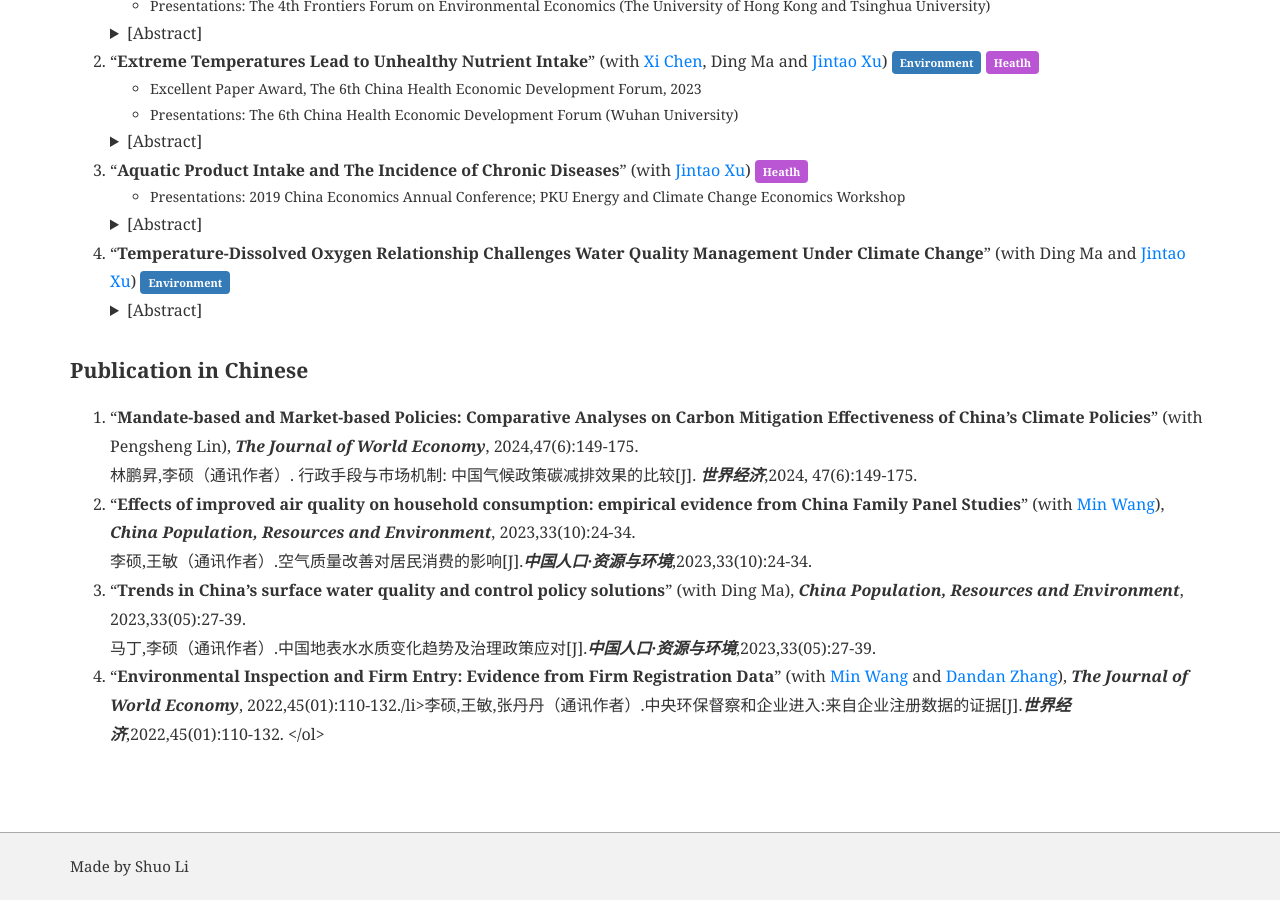
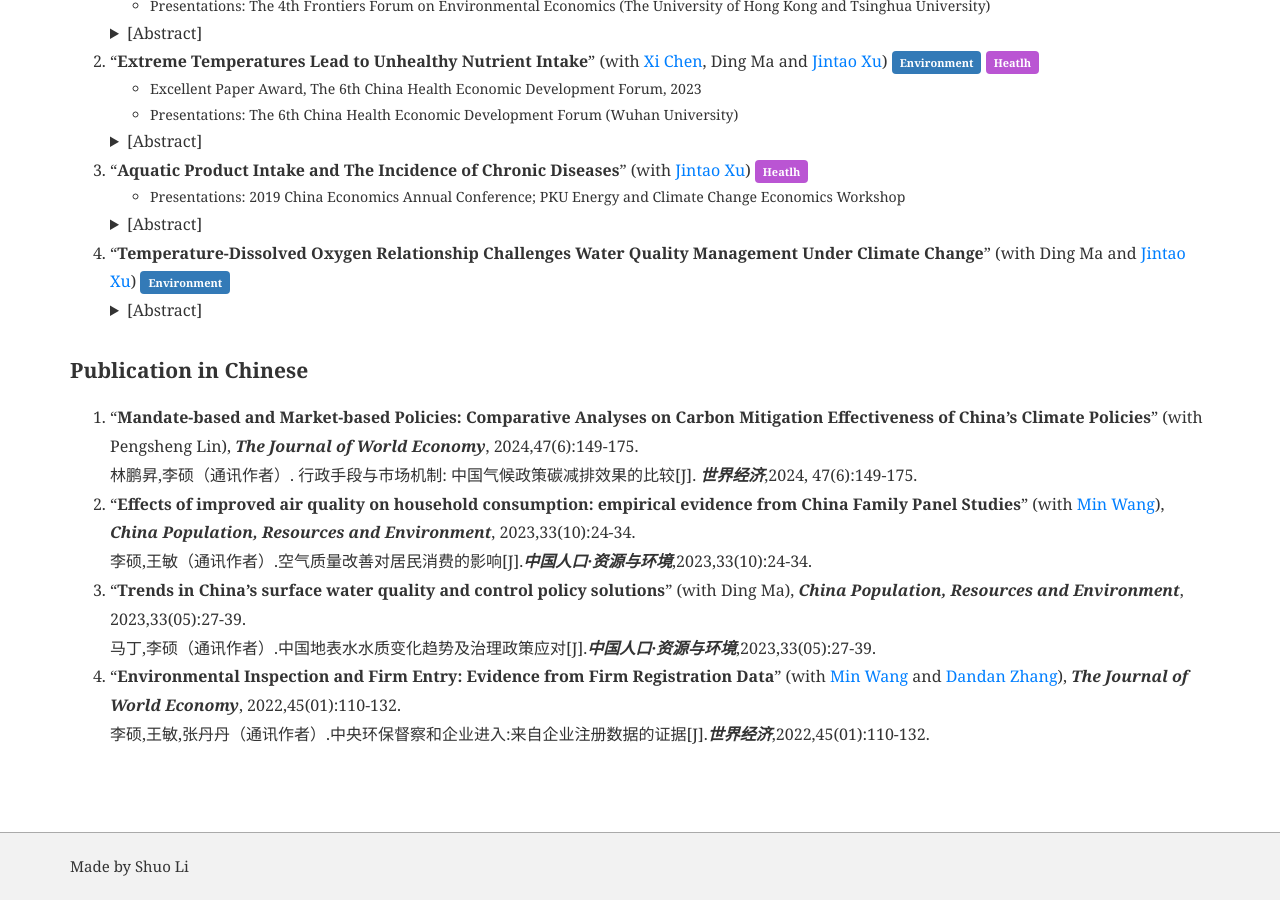
Before and after one commit to shuoliecon/shuoliecon.github.io, a Jekyll site: the page built from pages/_research/index.md, in a window 1280 px wide and 900 px high, scrolled down 1420 px. Built offline with Jekyll 4.4.1, drawn with Linux system fonts in a browser that asks for light colours.

```diff
--- a/pages/_research/index.md
+++ b/pages/_research/index.md
@@ -87,5 +87,6 @@ As an economist, my ultimate goal is to contribute to sustainable development. M
 <li>“<b>Trends in China’s surface water quality and control policy solutions</b>” (with Ding Ma), <b><i>China Population, Resources and Environment</i></b>, 2023,33(05):27-39.
 </li>马丁,李硕（通讯作者）.中国地表水水质变化趋势及治理政策应对[J].<b><i>中国人口·资源与环境</i></b>,2023,33(05):27-39.
 
-<li>“<b>Environmental Inspection and Firm Entry: Evidence from Firm Registration Data</b>” (with <a href="https://en.nsd.pku.edu.cn/faculty/fulltime/w/240007.htm">Min Wang</a> and <a href="https://en.nsd.pku.edu.cn/faculty/fulltime/z/239566.htm">Dandan Zhang</a>), <b><i>The Journal of World Economy</i></b>, 2022,45(01):110-132./li>李硕,王敏,张丹丹（通讯作者）.中央环保督察和企业进入:来自企业注册数据的证据[J].<b><i>世界经济</i></b>,2022,45(01):110-132.
+<li>“<b>Environmental Inspection and Firm Entry: Evidence from Firm Registration Data</b>” (with <a href="https://en.nsd.pku.edu.cn/faculty/fulltime/w/240007.htm">Min Wang</a> and <a href="https://en.nsd.pku.edu.cn/faculty/fulltime/z/239566.htm">Dandan Zhang</a>), <b><i>The Journal of World Economy</i></b>, 2022,45(01):110-132.
+</li>李硕,王敏,张丹丹（通讯作者）.中央环保督察和企业进入:来自企业注册数据的证据[J].<b><i>世界经济</i></b>,2022,45(01):110-132.
 </ol>
```
